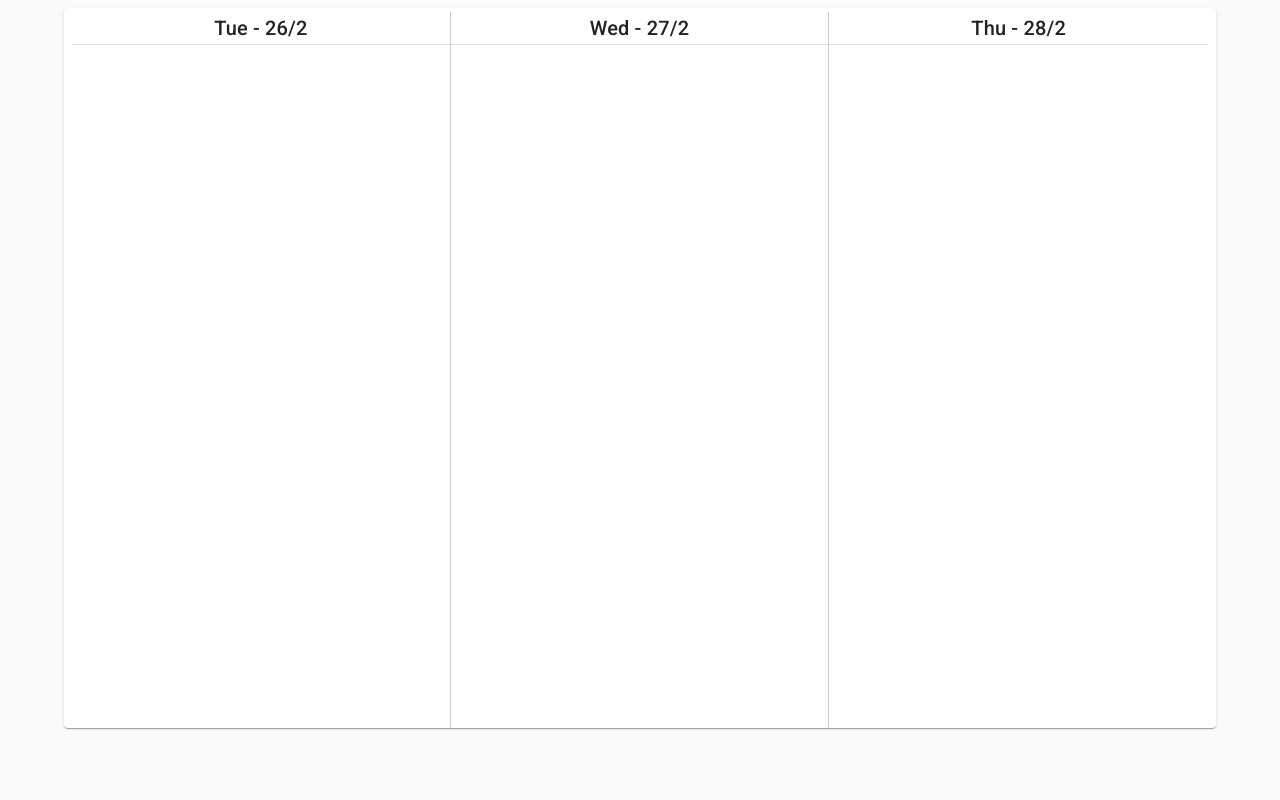
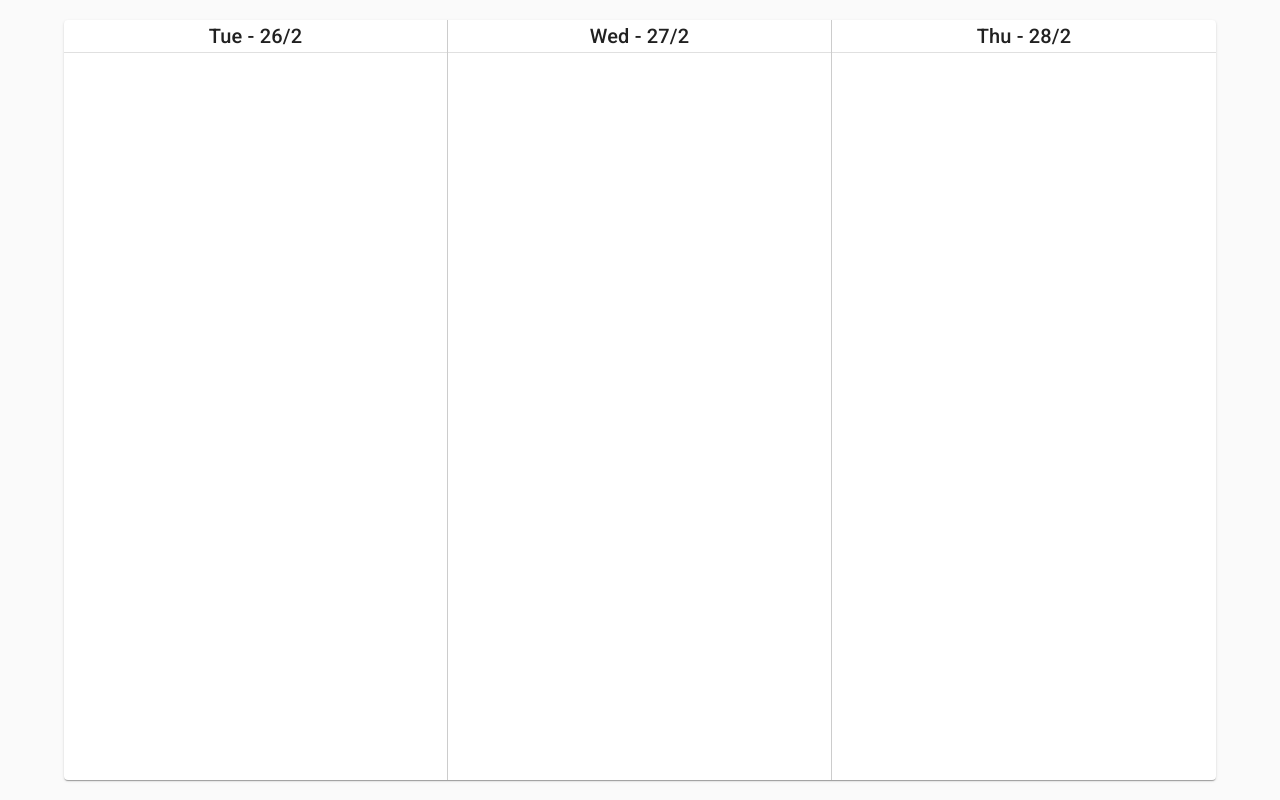
Before and after one commit to Flirre/react-schedule, a React (Create React App) app: page / in a window 1280 px wide. Built offline with nearby package versions, Linux system fonts and the light colour scheme; no server answers.

Commit message:
placement and size for whole calendar adjusted

```diff
--- a/src/Calendar.tsx
+++ b/src/Calendar.tsx
@@ -7,11 +7,9 @@ import { withStyles, WithStyles, Theme } from "@material-ui/core/styles";
 const styles: any = (theme: Theme) => ({
   root: { flexGrow: 1, height: "100vh" },
   paper: {
-    height: "90vh",
+    height: "95vh",
     width: "90vw",
-    textAlign: "center",
-    padding: "4px 8px 0 8px",
-    marginTop: "8px"
+    textAlign: "center"
   },
   calendar: {
     height: "100%",
@@ -52,7 +50,12 @@ class Calendar extends React.Component<calendarProps, calendarState> {
   public render() {
     const { classes } = this.props;
     return (
-      <Grid container justify="center" className={classes.root}>
+      <Grid
+        container
+        justify="center"
+        alignItems="center"
+        className={classes.root}
+      >
         <Paper className={classes.paper}>
           <Grid
             container
```
